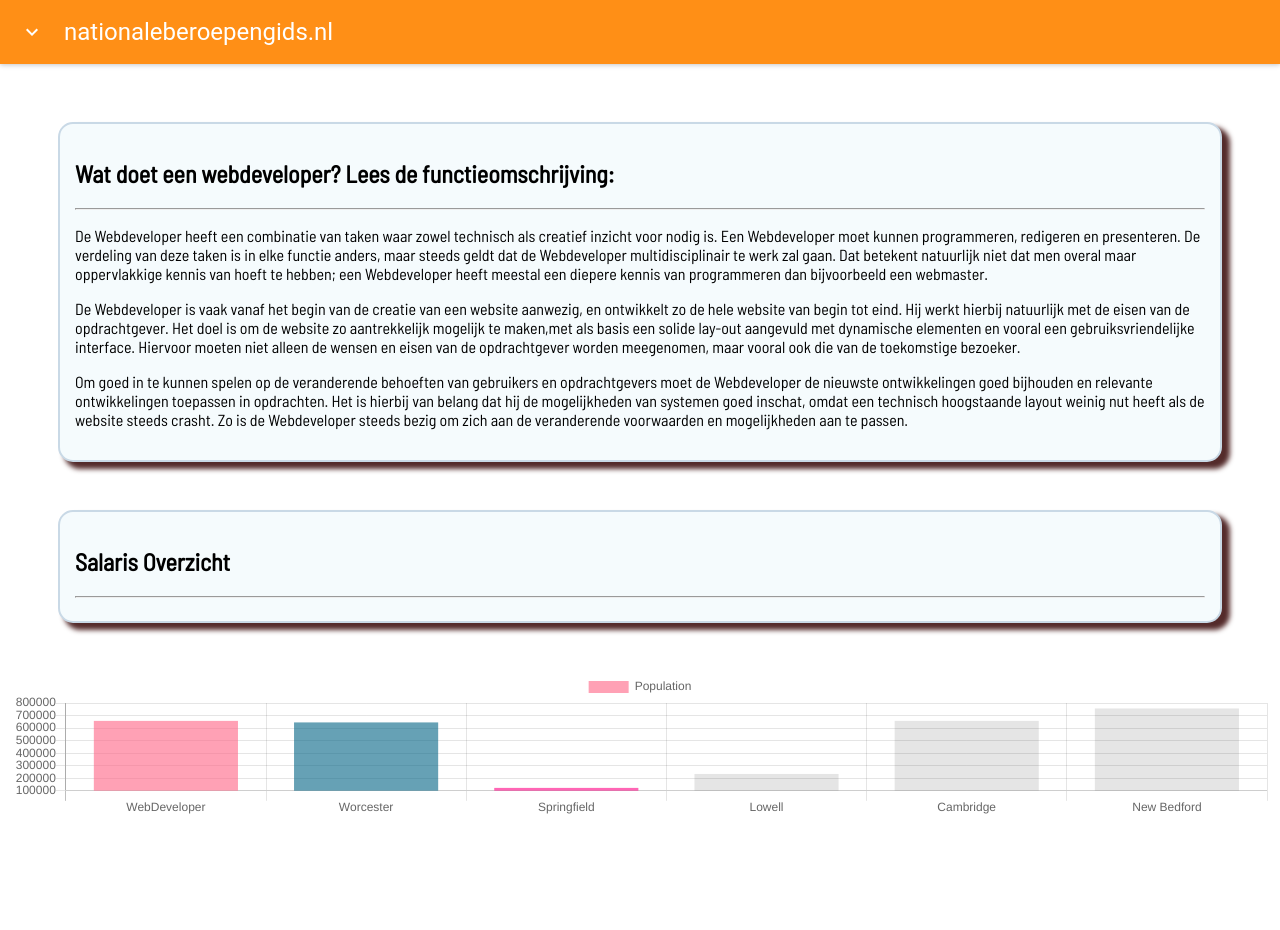
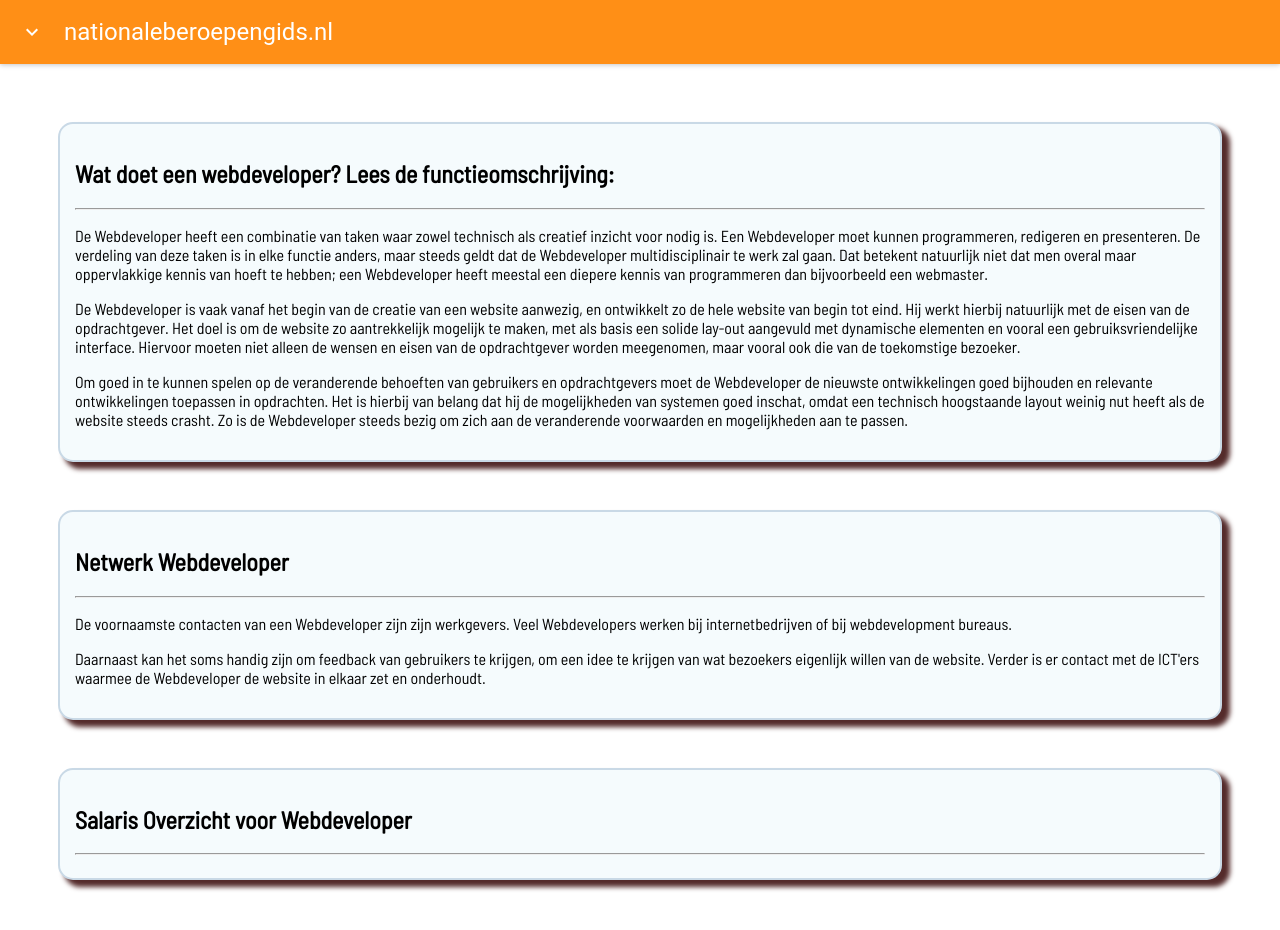
Before and after one commit to robdir/NBG-page, a React (Create React App) app: page / in a window 1280 px wide. Shown: the top 930 px of the page. Before the commit the page ends 831 px from the top, so only its background shows below. Built offline with nearby package versions, Linux system fonts and the light colour scheme.

Commit message:
basic network container created

```diff
--- a/src/App.js
+++ b/src/App.js
@@ -6,6 +6,7 @@ import Navigation from './components/Navigation';
 import Salary from './components/Salary';
 import TestChart from './components/Chart';
 import Description from './components/Description'
+import Network from './components/Network'
 import './App.css';
 
 
@@ -26,8 +27,8 @@ class App extends Component {
         <Navigation />
         <div className="master-container">
         <Description />
+        <Network />
         <Salary />
-        <TestChart />
         </div>
         </div>
       </MuiThemeProvider>
--- /dev/null
+++ b/src/components/Network.css
@@ -0,0 +1,8 @@
+.network-container {
+  box-shadow: 7px 6px 5px 1px #542b2b;
+  margin: 3em;
+  padding: 15px;
+  background-color: #f5fbfd;
+  border: solid 2px #c9d9e6;
+  border-radius: 15px;
+}
--- /dev/null
+++ b/src/components/Network.js
@@ -0,0 +1,22 @@
+import React, { Component } from 'react';
+import './Network.css'
+
+class Network extends Component {
+
+
+  render() {
+    return(
+        <div className="network-container">
+            <h2> Netwerk Webdeveloper  </h2>
+            <hr/>
+            <p> De voornaamste contacten van een Webdeveloper zijn zijn werkgevers.
+            Veel Webdevelopers werken bij internetbedrijven of bij webdevelopment bureaus.</p>
+            <p> Daarnaast kan het soms handig zijn om feedback van gebruikers te krijgen,
+            om een idee te krijgen van wat bezoekers eigenlijk willen van de website.
+            Verder is er contact met de ICT'ers waarmee de Webdeveloper de website in elkaar zet en onderhoudt. </p>
+        </div>
+      )
+    }
+}
+
+export default Network
--- a/src/components/Salary.js
+++ b/src/components/Salary.js
@@ -1,5 +1,4 @@
 import React, { Component } from 'react';
-import PropTypes from 'prop-types';
 import './Salary.css'
 
 class Salary extends Component {
@@ -8,7 +7,7 @@ class Salary extends Component {
   render() {
     return(
         <div className="salary-container">
-            <h2> Salaris Overzicht  </h2>
+            <h2> Salaris Overzicht voor Webdeveloper </h2>
             <hr/>
         </div>
       )
```
Also changed, not shown: src/components/Description.js (+12 -3 lines).
